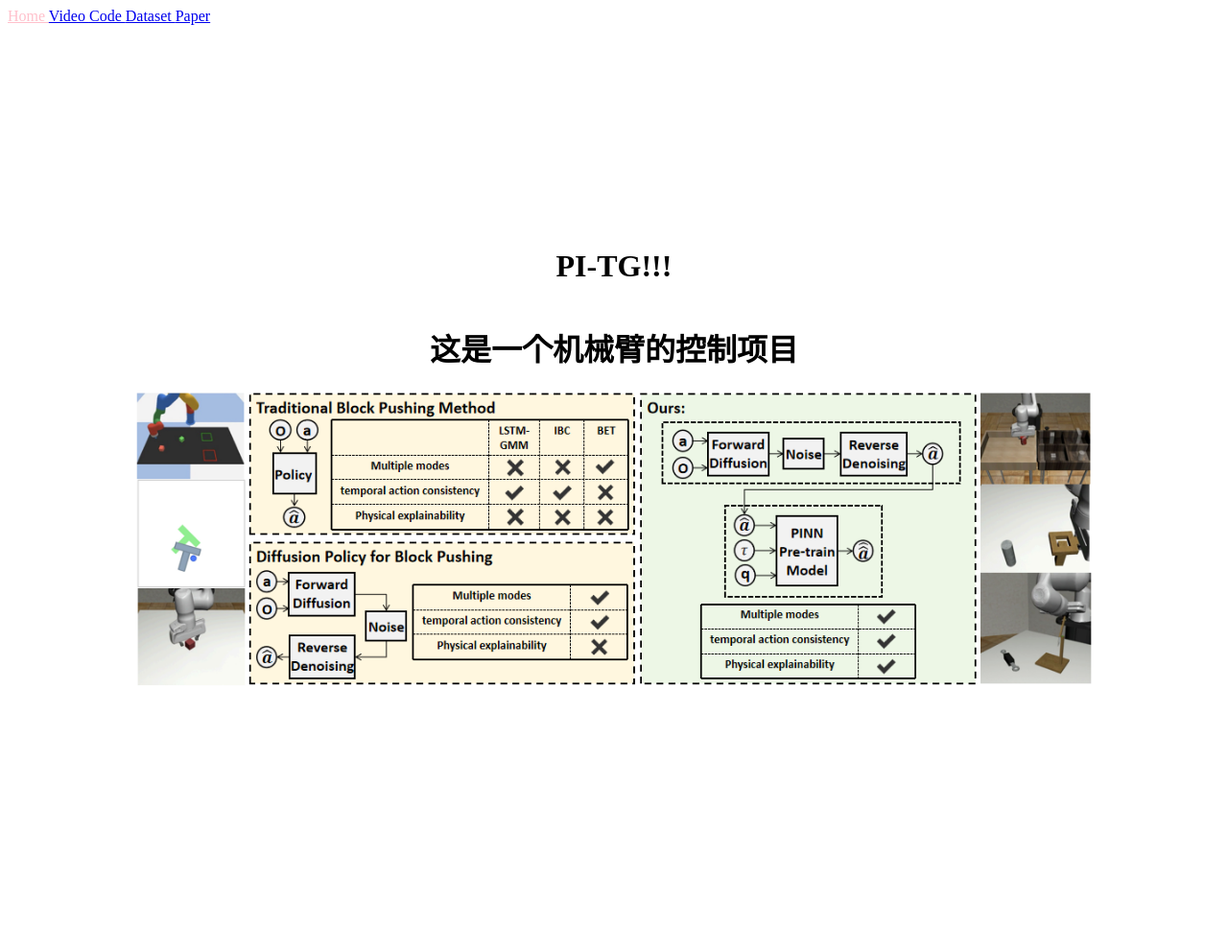
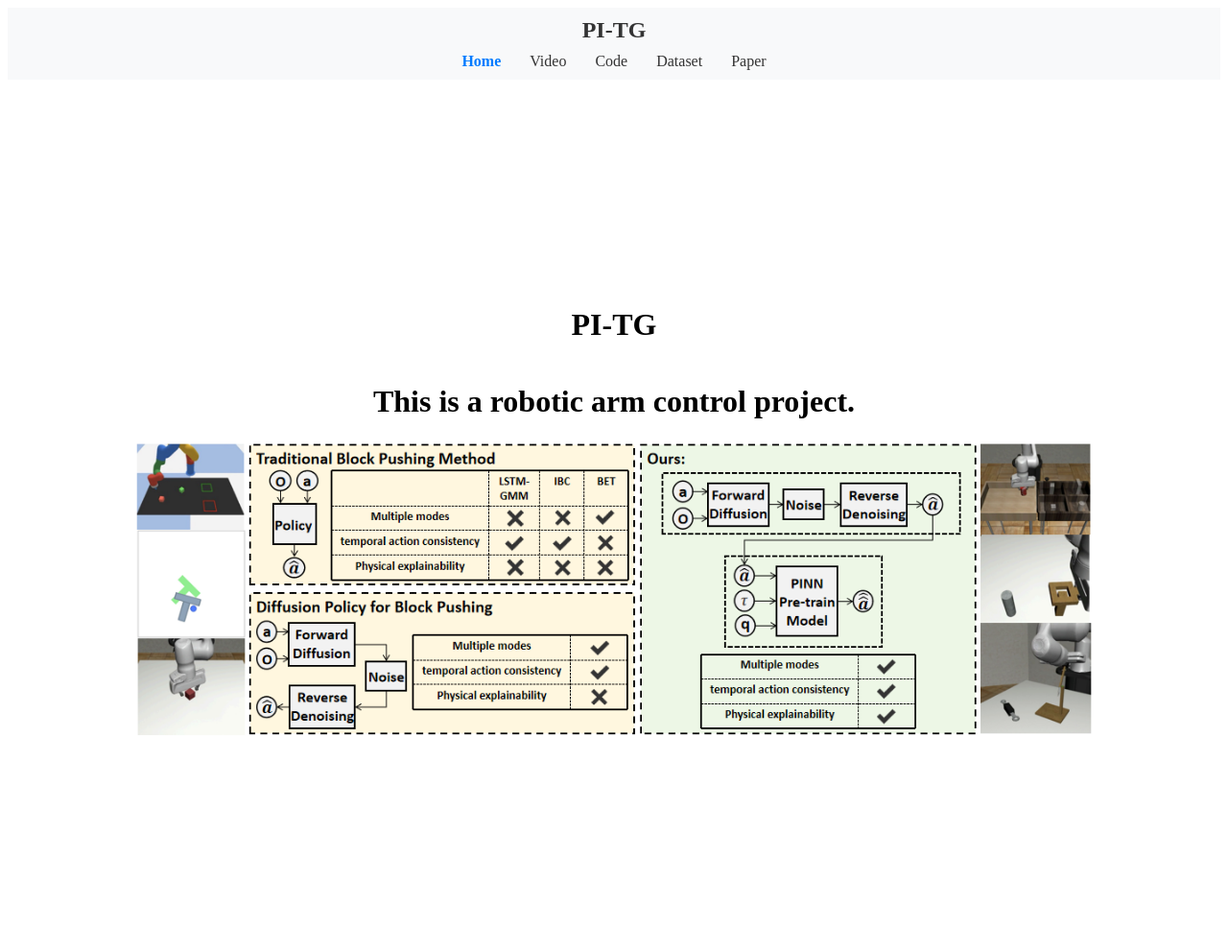
Before and after one commit to zhangyurou/PI-t, a Jekyll site: the page built from index.html, in a window 1280 px wide. Shown: the whole page at 96% size. Built offline with Jekyll 4.4.1, drawn with Linux system fonts in a browser that asks for light colours; before the commit the page ends 934 px from its top, so only the background shows below that.

Commit message:
change navigation bar

```diff
--- a/404.html
+++ b/404.html
@@ -1,6 +1,5 @@
 ---
 permalink: /404.html
-layout: page
 ---
 
 <style type="text/css" media="screen">
--- a/_config.yml
+++ b/_config.yml
@@ -7,7 +7,7 @@ url: "https://zhangyurou.github.io/PI-TG/"
 github_username:  zhangyurou
 
 # Build settings
-theme: minima
+# theme: minima
 plugins:
   - jekyll-feed
 
--- a/_includes/navigation.html
+++ b/_includes/navigation.html
@@ -1,7 +1,14 @@
-<nav>
+<header class="site-header">
+  <div class="wrapper">
+
+    <a class="site-title" href="{{ site.baseurl }}/">{{ site.title }}</a>
+    <nav class="site-nav">
       {% for item in site.data.navigation %}
         <a href="{{ site.baseurl }}{{ item.link }}" {% if page.url == item.link %} class="current"{% endif %}>
           {{ item.name }}
         </a>
       {% endfor %}
     </nav>
+
+  </div>
+</header>
--- /dev/null
+++ b/assets/css/main.scss
@@ -0,0 +1,54 @@
+/* 全局样式 */
+body {
+    margin: 0;
+    font-family: Arial, sans-serif;
+}
+
+/* 导航条样式 */
+.site-header {
+    background-color: #f8f9fa;
+    padding: 10px 0;
+    text-align: center; /* 文本水平居中 */
+}
+
+.wrapper {
+    max-width: 1200px;
+    margin: 0 auto;
+    padding: 0 20px;
+}
+
+.site-title {
+    font-size: 24px;
+    font-weight: bold;
+    color: #333;
+    text-decoration: none;
+}
+
+.site-nav {
+    display: inline-block; /* 使导航条内容居中 */
+    margin-top: 10px;
+}
+
+.trigger {
+    display: flex; /* 使用 Flexbox 布局 */
+    justify-content: center; /* 水平居中 */
+    gap: 20px; /* 导航项之间的间距 */
+}
+
+.page-link {
+    font-size: 16px;
+    color: #333;
+    text-decoration: none;
+}
+
+.page-link:hover {
+    color: #007bff;
+}
+
+/* 页脚样式 */
+.site-footer {
+    background-color: #f8f9fa;
+    padding: 20px 0;
+    text-align: center;
+    margin-top: 40px;
+}
--- a/assets/css/styles.scss
+++ b/assets/css/styles.scss
@@ -1,3 +1,46 @@
 ---
 ---
 @import "main";
+/* 导航条样式 */
+.site-header {
+    background-color: #f8f9fa;
+    padding: 10px 0;
+    text-align: center; /* 文本水平居中 */
+}
+
+.wrapper {
+    max-width: 1200px;
+    margin: 0 auto;
+    padding: 0 20px;
+}
+
+.site-title {
+    font-size: 24px;
+    font-weight: bold;
+    color: #333;
+    text-decoration: none;
+}
+
+.site-nav {
+    display: flex; /*inline-block; /* 使导航条内容居中 */
+    margin-top: 10px;
+    gap: 30px;
+    justify-content: center; /* 水平居中 */
+
+}
+
+.site-nav a {
+    font-size: 16px;
+    color: #333;
+    text-decoration: none;
+    /*margin: 0 20px;*/ /* 导航项之间的间距 */
+}
+
+.site-nav a:hover {
+    color: #007bff;
+}
+
+.site-nav a.current {
+    font-weight: bold;
+    color: #007bff;
+}
--- a/index.html
+++ b/index.html
@@ -21,8 +21,8 @@ title: Home
 </style>
 
 <div class="center-container">
-    <h1>{{ "PI-TG!!!" }}</h1>
-    <h1>这是一个机械臂的控制项目</h1>
+    <h1>{{ "PI-TG" }}</h1>
+    <h1>This is a robotic arm control project.</h1>
     <!--<img src="{{ '/assets/images/aiguo.png' | relative_url }}" alt="Example Image" width="500"> -->
-    <img src="{{ '/assets/images/arm_strc.png' | relative_url }}" alt="Example Image" width="1000">
+    <img src="{{ '/assets/images/arm_strc.png' | relative_url }}" alt="Arm Structure Image" width="1000">
 </div>
```
Also changed, not shown: 2 other files. Lines whose indentation alone changed are shown as unchanged.
